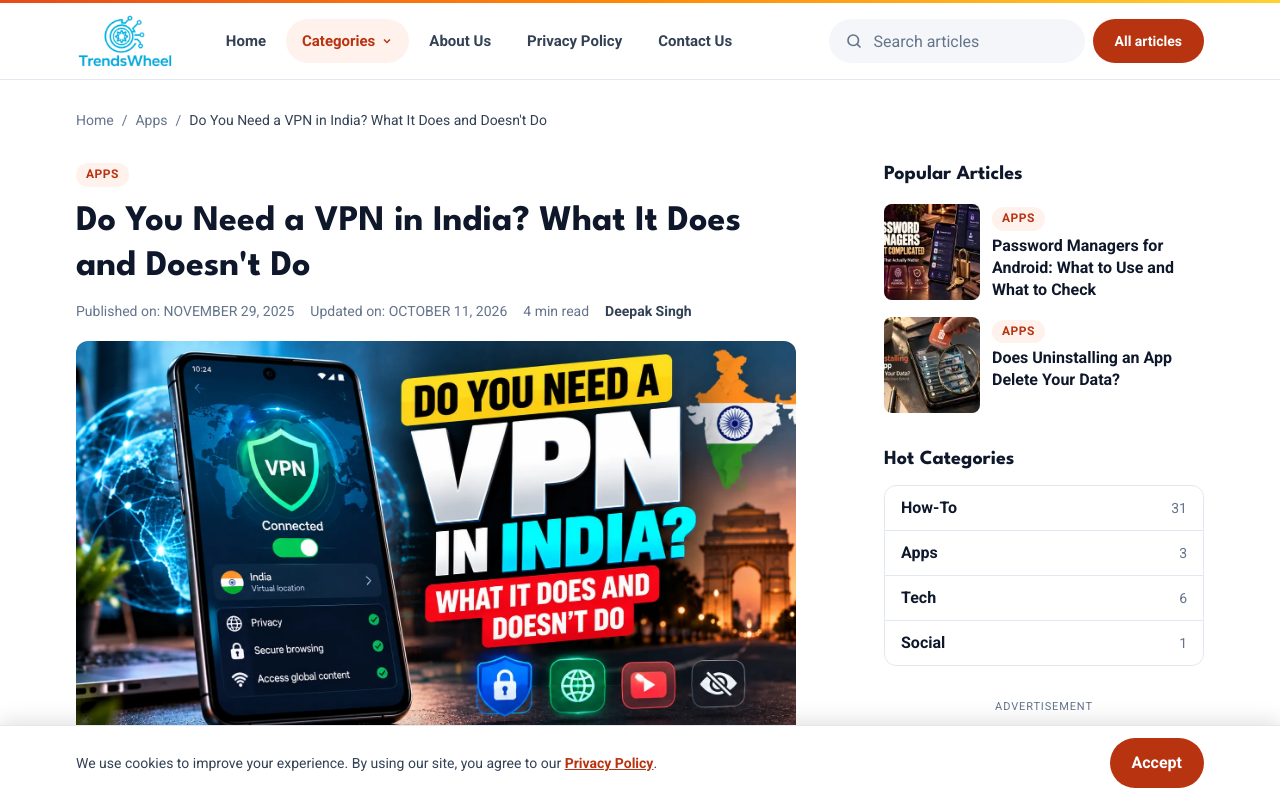
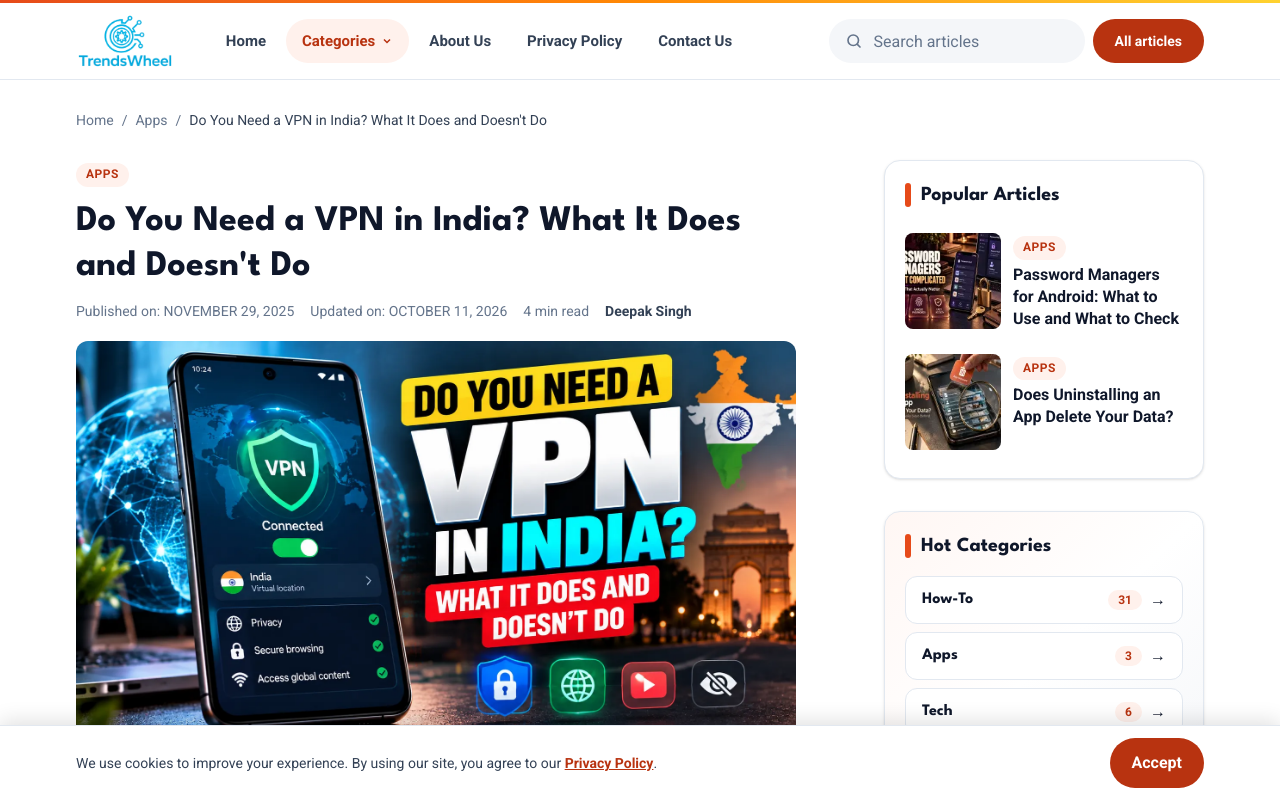
Before and after one commit to iamadityayogi07/trendswheel, a Next.js app: page /apps/best-free-vpn-apps-for-android-in-2025-fast-safe-secure in a window 1280 px wide. Shown: the top 798 px of the page. Built offline with nearby package versions, Linux system fonts and the light colour scheme.

Commit message:
Detail page sidebar: Popular Articles and Hot Categories redesign
Co-Authored-By: Claude Sonnet 5.5 <noreply@anthropic.com>

```diff
--- a/app/[category]/[slug]/page.tsx
+++ b/app/[category]/[slug]/page.tsx
@@ -161,33 +161,47 @@ export default async function PostPage({ params }: { params: Promise<Params> })
         </article>
 
         <aside className="hidden lg:block" aria-label="Sidebar">
-          <div className="sticky top-24 space-y-8">
+          <div className="space-y-8">
             {popular.length > 0 && (
-              <section>
-                <h2 className="font-display text-xl font-bold">Popular Articles</h2>
-                <ul className="mt-4 space-y-4">
+              <section aria-labelledby="side-popular" className="rounded-2xl border border-line bg-white p-5 shadow-sm">
+                <h2 id="side-popular" className="font-display flex items-center gap-2.5 text-xl font-bold">
+                  <span className="h-6 w-1.5 rounded-full bg-brand" aria-hidden="true" />
+                  Popular Articles
+                </h2>
+                <ul className="mt-4 space-y-2">
                   {popular.map((p) => (
-                    <li key={p.slug}>
+                    <li key={p.slug} className="-mx-2 rounded-xl p-2 transition hover:bg-brand-soft/60">
                       <PostCard post={p} compact />
                     </li>
                   ))}
                 </ul>
               </section>
             )}
-            <section>
-              <h2 className="font-display text-xl font-bold">Hot Categories</h2>
-              <ul className="mt-3 divide-y divide-line rounded-xl border border-line bg-surface">
+            <section aria-labelledby="side-cats" className="rounded-2xl border border-line bg-gradient-to-br from-brand-soft/60 via-white to-surface-2 p-5 shadow-sm">
+              <h2 id="side-cats" className="font-display flex items-center gap-2.5 text-xl font-bold">
+                <span className="h-6 w-1.5 rounded-full bg-brand" aria-hidden="true" />
+                Hot Categories
+              </h2>
+              <ul className="mt-4 space-y-2">
                 {getCategories().map((c) => (
                   <li key={c.slug}>
-                    <Link href={categoryUrl(c.slug)} className="flex min-h-11 items-center justify-between px-4 no-underline hover:bg-surface-2">
-                      <span className="font-semibold">{c.name}</span>
-                      <span className="text-sm text-muted">{getPostsByCategory(c.slug).length}</span>
+                    <Link
+                      href={categoryUrl(c.slug)}
+                      className="group flex min-h-12 items-center justify-between gap-3 rounded-xl border border-line bg-white px-4 no-underline transition duration-200 hover:-translate-y-0.5 hover:border-brand hover:bg-brand hover:text-white hover:shadow-md"
+                    >
+                      <span className="font-display font-bold">{c.name}</span>
+                      <span className="flex items-center gap-2">
+                        <span className="rounded-full bg-brand-soft px-2.5 py-0.5 text-xs font-bold text-brand-strong transition group-hover:bg-white/20 group-hover:text-white">{getPostsByCategory(c.slug).length}</span>
+                        <span aria-hidden="true" className="transition group-hover:translate-x-1">→</span>
+                      </span>
                     </Link>
                   </li>
                 ))}
               </ul>
             </section>
-            <AdUnit kind="display" className="!my-0" />
+            <div className="sticky top-24">
+              <AdUnit kind="display" className="!my-0" />
+            </div>
           </div>
         </aside>
       </div>
```
